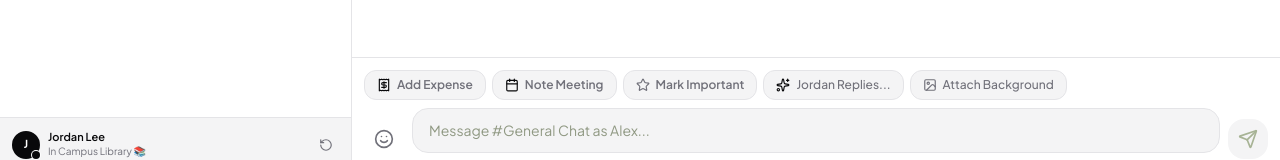
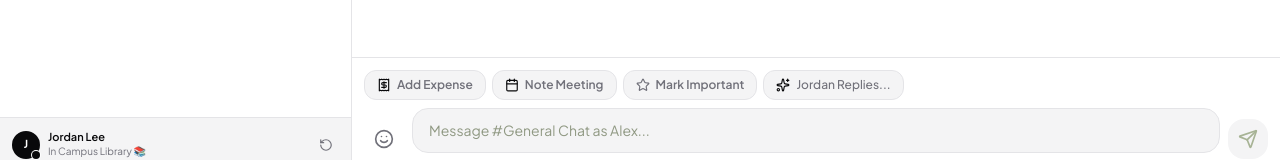
Before and after one commit to Abilash-Kumar18/connect, a React (Vite) app: page /channels/chan_general in a window 1280 px wide. Shown: the part 629-789 px from the top of the page. Built offline with nearby package versions, Linux system fonts and the light colour scheme.

Commit message:
Update ChatPane.tsx

```diff
--- a/src/components/ChatPane.tsx
+++ b/src/components/ChatPane.tsx
@@ -724,21 +724,6 @@ export const ChatPane: React.FC<ChatPaneProps> = ({
             <Sparkles className="w-3.5 h-3.5 text-[#8B9A6E]" />
             <span>{partnerUser.name.split(' ')[0]} Replies...</span>
           </button>
-
-          {/* Quick Wallpaper / Background Button */}
-          <button
-            type="button"
-            onClick={() => setIsWallpaperModalOpen(true)}
-            title="Attach a custom photo or wallpaper"
-            className={`px-3 py-1.5 rounded-xl border text-xs font-medium flex items-center gap-1.5 transition-colors shrink-0 ${
-              activeBg
-                ? 'border-zinc-900 dark:border-white bg-zinc-950 text-white dark:bg-white dark:text-zinc-950 font-semibold'
-                : 'border-[#DFD6C7] dark:border-[#353E2F] bg-[#EEEEEE] dark:bg-[#252C21] text-[#586348] dark:text-[#C5CEB8] hover:bg-[#EAE2D6]'
-            }`}
-          >
-            <ImageIcon className="w-3.5 h-3.5" />
-            <span>{activeBg ? 'Edit Wallpaper' : 'Attach Background'}</span>
-          </button>
         </div>
 
         {/* Emoji Selector Popover */}
```
